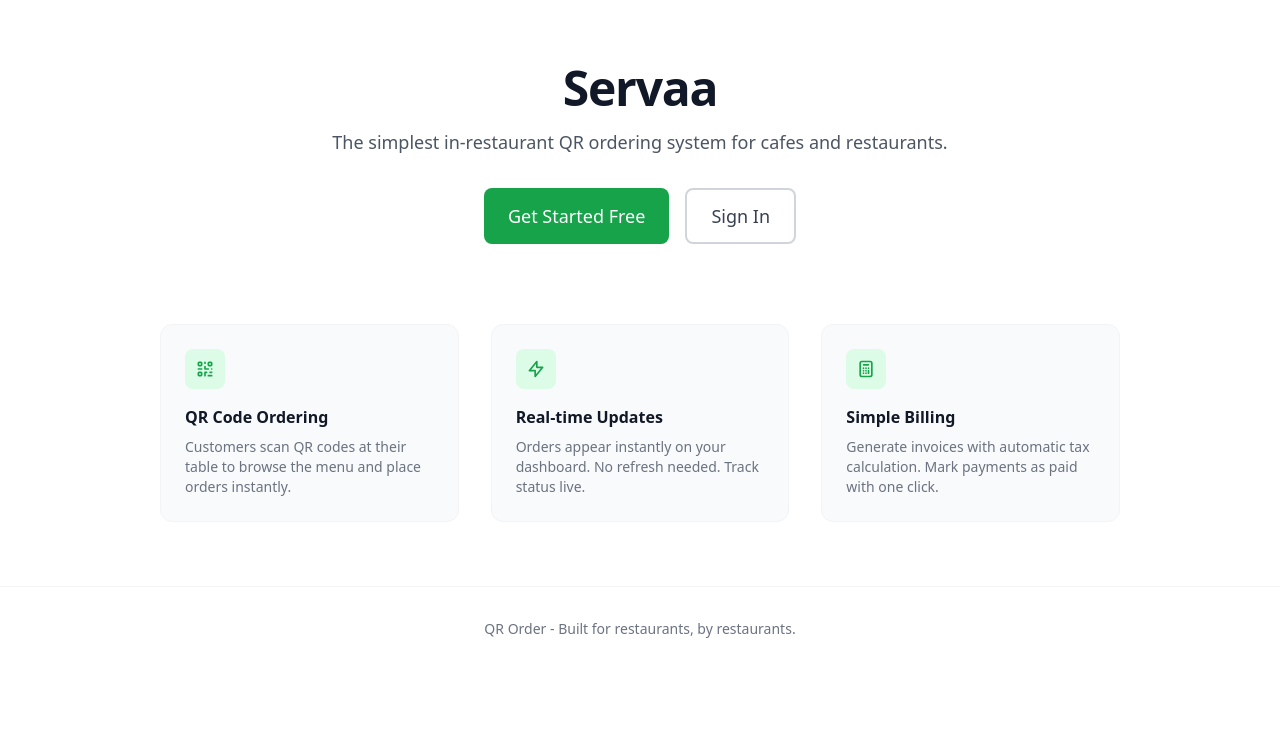
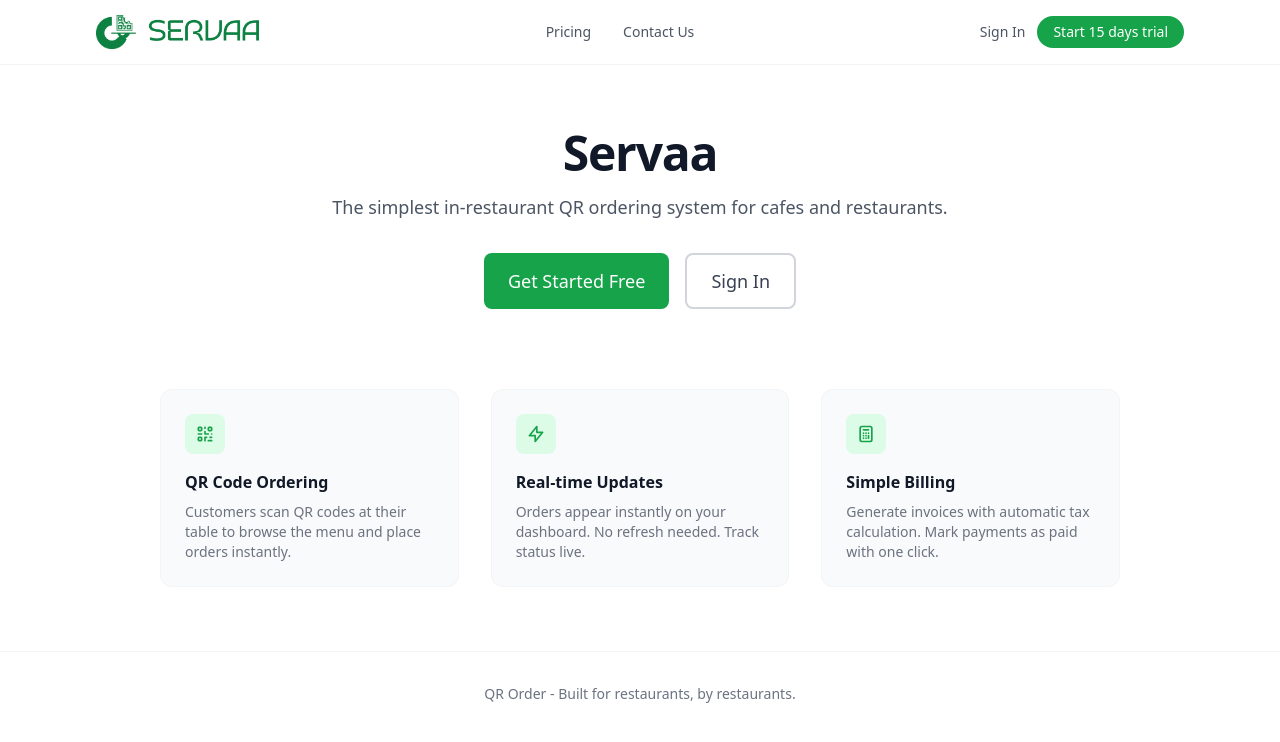
Before and after one commit to Sameer-jung/servaa, a Next.js app: page / in a window 1280 px wide. Shown: the top 742 px of the page. Built offline with nearby package versions, Linux system fonts and the light colour scheme.

Commit message:
feat: use navbar in landing page

```diff
--- a/src/app/page.tsx
+++ b/src/app/page.tsx
@@ -3,6 +3,7 @@
 import { Button } from '@/components/ui/Button'
 import { useState } from 'react'
 import {useRouter} from 'next/navigation'
+import { LandingNavbar } from '@/components/Landing/LandingNavbar'
 
 export default function HomePage() {
 
@@ -22,6 +23,11 @@ export default function HomePage() {
   }
   return (
     <div className="min-h-screen bg-white">
+      <LandingNavbar
+      loadingAction={loadingAction}
+      onStartTrial={goToRegister}
+      onSignIn={goToLogin}
+      />
       {/* Hero */}
       <div className="mx-auto max-w-5xl px-4 py-16 sm:px-6 lg:px-8">
         <div className="text-center">
```
